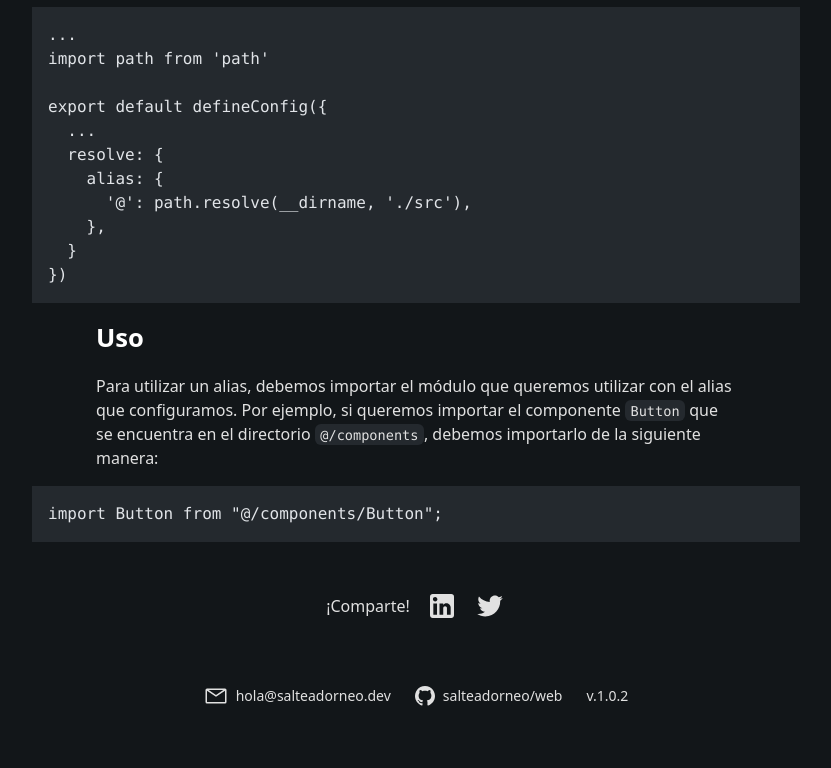
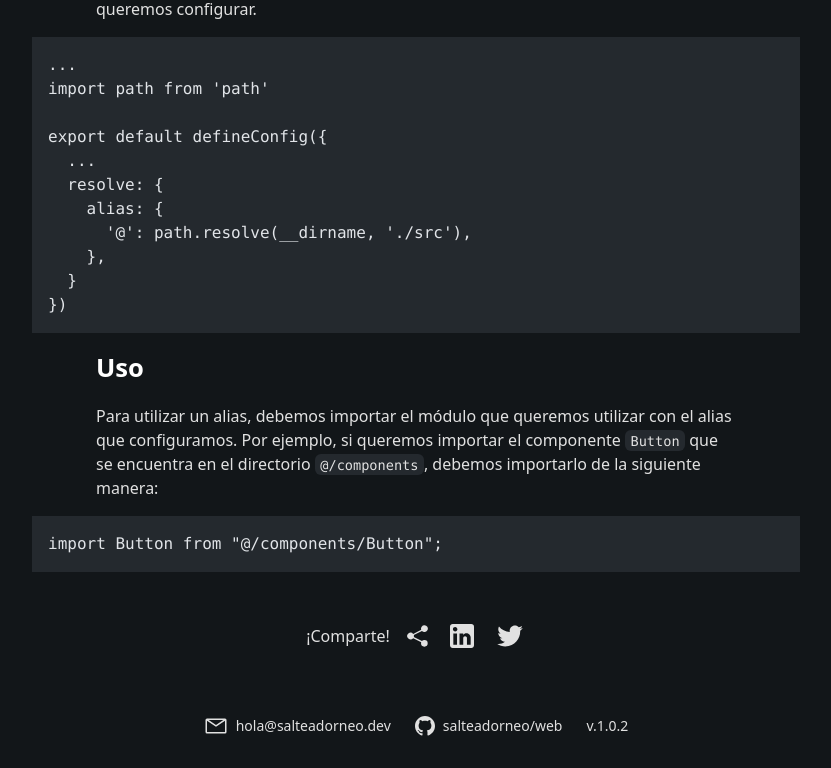
Before and after one commit to salteadorneo/web, an Astro site: page /blog/alias-rutas-vite in a window 1280 px wide. Shown: the part 836-1604 px from the top of the page, without its empty margins (224-1055 px from the left). Before the commit the page ends 1574 px from the top, so only its background shows below. Built offline with nearby package versions, Linux system fonts and the light colour scheme; Astro itself is replaced by a stand-in of ours; code samples lack their colours.

Commit message:
add share native

```diff
--- a/src/pages/blog/[...slug].astro
+++ b/src/pages/blog/[...slug].astro
@@ -35,6 +35,7 @@ const { Content } = await entry.render();
                         ))
                     }
                 </p>
+                <p class="text-sm">{entry.data.description}</p>
             </span>
         </div>
         <div class="markdown-content space-y-4">
@@ -43,6 +44,22 @@ const { Content } = await entry.render();
         <section class="flex items-center justify-center py-8">
             <div class="flex items-center gap-4">
                 <span>¡Comparte!</span>
+                <button
+                    onclick={`navigator.share({ url: '${Astro.request.url}' })`}
+                >
+                    <svg
+                        width={24}
+                        height={24}
+                        viewBox="0 0 36 36"
+                        xmlns="http://www.w3.org/2000/svg"
+                        fill="currentColor"
+                    >
+                        <path
+                            d="M27.53 24a5 5 0 0 0-3.6 1.55l-12.19-6.1a4.47 4.47 0 0 0 0-2.8l12.21-6.21a5.12 5.12 0 1 0-1.07-1.7l-12.09 6.15a5 5 0 1 0 0 6.33l12.06 6.07a4.93 4.93 0 0 0-.31 1.71 5 5 0 1 0 5-5Z"
+                        ></path>
+                        <path fill="none" d="M0 0h36v36H0z"></path>
+                    </svg>
+                </button>
                 <a href="#" class="hidden"
                     ><svg
                         width="24"
```
